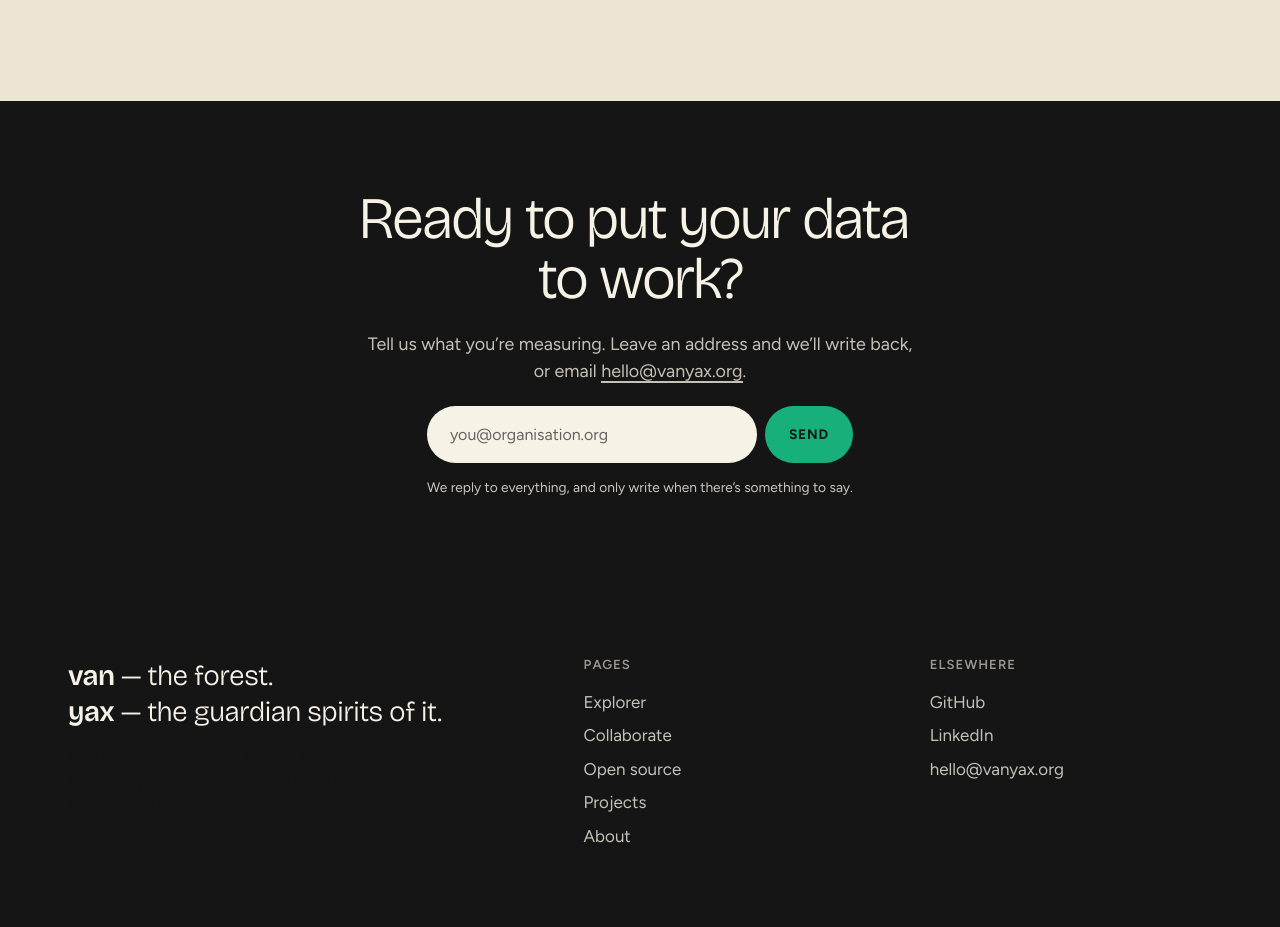
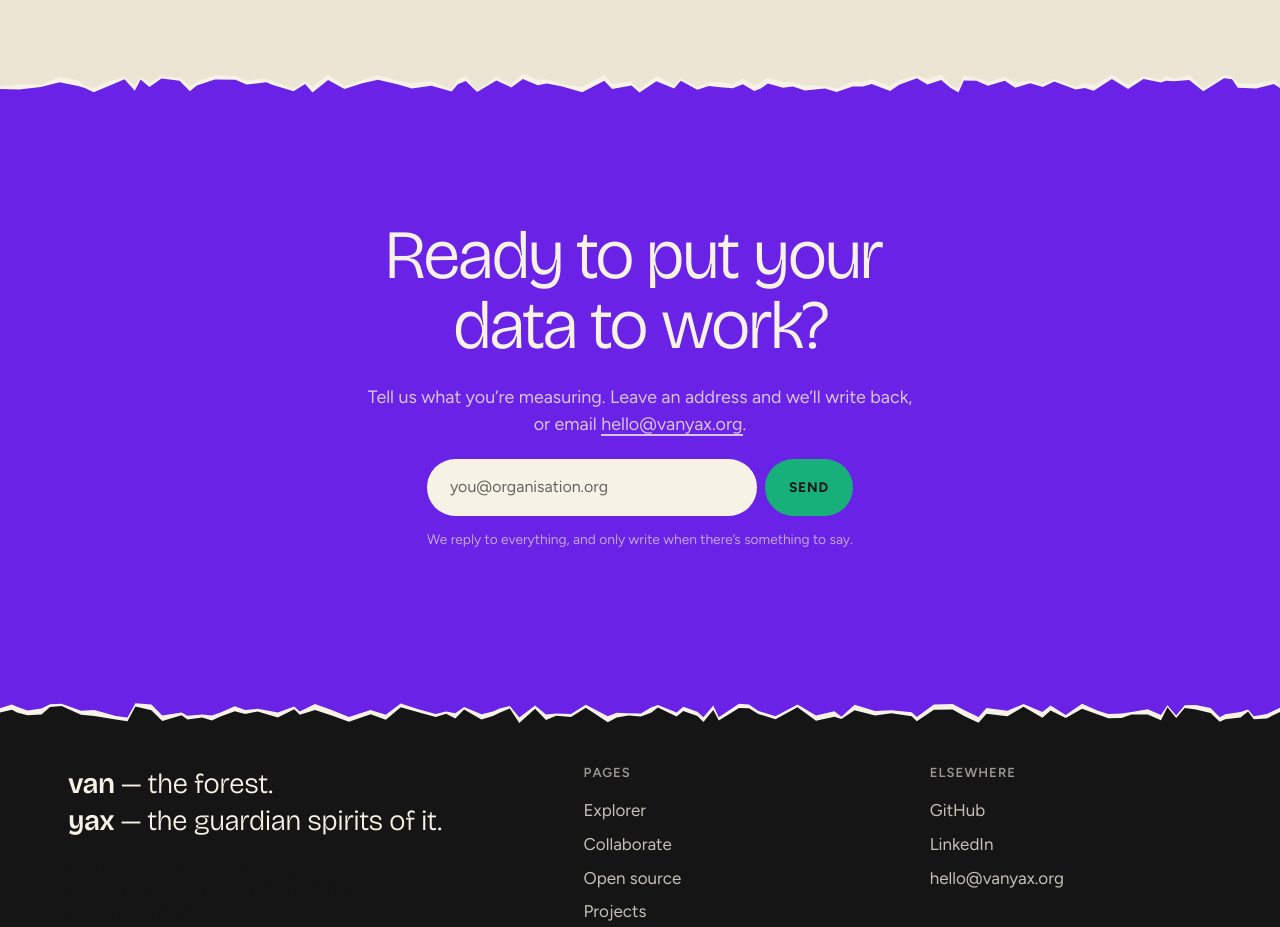
Before and after one commit to ojasvissar/vanyax, a website built with Vite: page src/index.html in a window 1280 px wide. Shown: the part 2315-3242 px from the top of the page. Built offline with nearby package versions, Linux system fonts and the light colour scheme; some packages are replaced by stand-ins of ours.

Commit message:
style: the ask as a violet sheet torn at both ends

```diff
--- a/src/index.html
+++ b/src/index.html
@@ -269,7 +269,8 @@
       </div>
     </section>
 
-    <section class="band band--ink" id="contact">
+    <section class="band band--violet cta" id="contact">
+      <div class="tear tear--up" data-tear="up" data-seed="4" aria-hidden="true"></div>
       <div class="wrap contact">
         <h2 data-reveal-heading>Ready to put your data to work?</h2>
         <p class="lede" data-anim>Tell us what you’re measuring. Leave an address and we’ll write back, or email <a class="mailto" href="mailto:hello@vanyax.org">hello@vanyax.org</a>.</p>
@@ -282,6 +283,7 @@
             <p class="capture__note" id="note">We reply to everything, and only write when there’s something to say.</p>
           </form></div>
       </div>
+      <div class="tear tear--down" data-tear="down" data-seed="9" aria-hidden="true"></div>
     </section>
 
   </main>
--- a/src/styles/style.css
+++ b/src/styles/style.css
@@ -417,3 +417,12 @@ h4 { font-size: 0.82rem; font-family: var(--sans); font-weight: 600; letter-spac
   .faq__grid { grid-template-columns: 1fr; }
   .faq__art { min-height: 200px; order: 2; }
 }
+
+/* ── the ask: a violet sheet, torn at both ends ──────────── */
+.cta { padding-block: clamp(5.5rem, 15vh, 9rem) clamp(7rem, 18vh, 11rem); text-align: center; }
+.cta h2 { color: var(--on-dark); font-size: clamp(2.2rem, 5.4vw, 4.4rem); max-width: 16ch; margin-inline: auto; }
+.cta .lede { color: var(--on-dark-2); margin-inline: auto; }
+.cta .capture { margin-inline: auto; }
+.cta .capture__note { color: var(--on-dark-2); }
+.cta .mailto:hover { color: var(--yellow); }
+.cta .contact { position: relative; z-index: 2; }
```
